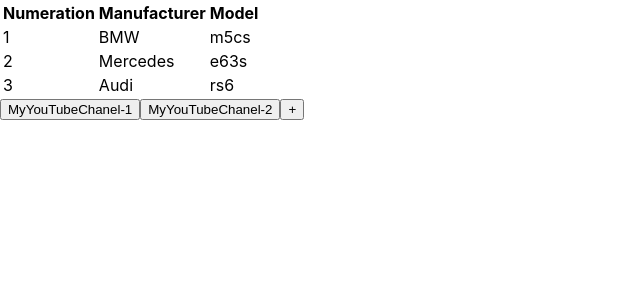
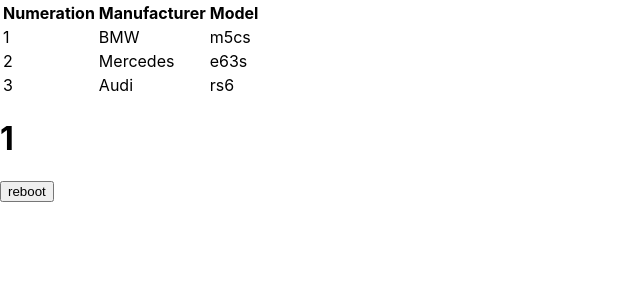
Before and after one commit to melion11/my-microtasks, a React (Create React App) app: page / in a window 1280 px wide. Shown: the top 300 px of the page, without its empty margins (0-640 px from the left). Built offline with nearby package versions, Linux system fonts and the light colour scheme.

Commit message:
completed third microtask

```diff
--- a/src/App.tsx
+++ b/src/App.tsx
@@ -1,4 +1,4 @@
-import React from 'react';
+import React, {useState} from 'react';
 import {Cars, carType} from './map/topCars';
 import {Button} from './button/Button';
 
@@ -9,25 +9,36 @@
         {manufacturer: 'Audi', model: 'rs6'}
     ]
 
-    const ButtonFoo1 = (name:string) => {
-        console.log(name)
+    // const ButtonFoo1 = (name:string) => {
+    //     console.log(name)
+    // }
+    //
+    // const ButtonFoo2 = (name:string) => {
+    //     console.log(name)
+    // }
+    //
+    // const ButtonFoo3 = () => {
+    //     console.log('im stupid button')
+    // }
+
+    let [a, setA] = useState(1)
+
+    const onClickHandler = () => {
+        setA(++a)
     }
 
-    const ButtonFoo2 = (name:string) => {
-        console.log(name)
-    }
-
-    const ButtonFoo3 = () => {
-        console.log('im stupid button')
+    const onClickReboot = () => {
+        setA(0)
     }
 
     return (
         <div className="App">
             <Cars cars={topCars}/>
-            <Button name={'MyYouTubeChanel-1'} callBack={()=>ButtonFoo1('ivan')}/>
-            <Button name={'MyYouTubeChanel-2'} callBack={()=>ButtonFoo2('vasya')}/>
-            <Button name={'+'} callBack={ButtonFoo3}/>
-
+            {/*<Button name={'MyYouTubeChanel-1'} callBack={()=>ButtonFoo1('ivan')}/>*/}
+            {/*<Button name={'MyYouTubeChanel-2'} callBack={()=>ButtonFoo2('vasya')}/>*/}
+            {/*<Button name={'+'} callBack={ButtonFoo3}/>*/}
+            <h1 onClick={onClickHandler}>{a}</h1>
+            <button onClick={onClickReboot}>reboot</button>
         </div>
     )
 }
```
